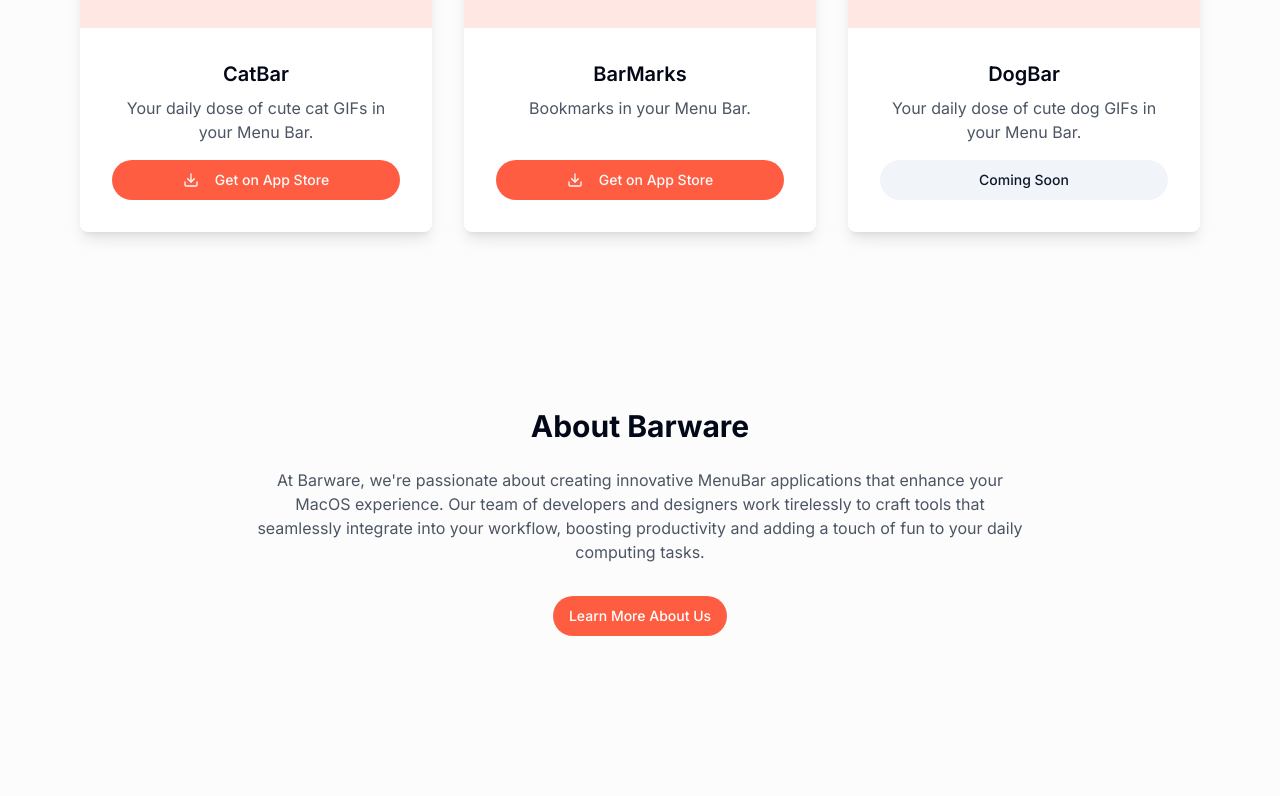
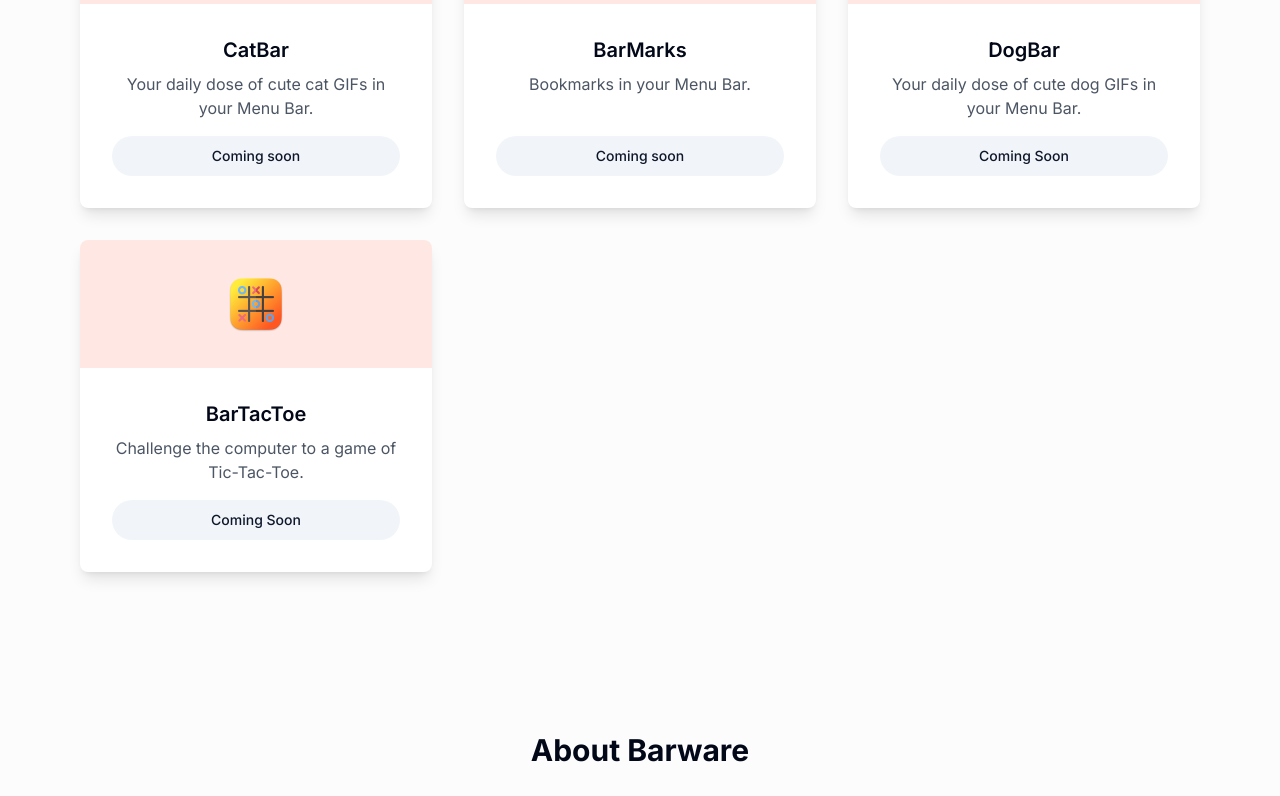
Before and after one commit to barware-io/barware.io, a Next.js app: page / in a window 1280 px wide. Shown: the part 1540-2336 px from the top of the page. Built offline with nearby package versions, Linux system fonts and the light colour scheme.

Commit message:
Add BarTacToe

```diff
--- a/components/home/AppShowcase.tsx
+++ b/components/home/AppShowcase.tsx
@@ -3,7 +3,7 @@ import { AppCard } from "./AppCard"
 
 export function AppShowcase() {
     return (
-        <section className="py-24">
+        <section className="container mx-auto px-4 py-20" id="apps">
             <div className="text-center space-y-4 mb-12">
                 <h2 className="text-4xl font-bold tracking-tight">
                     Our Apps
--- a/components/layout/Header.tsx
+++ b/components/layout/Header.tsx
@@ -11,11 +11,6 @@ export function Header() {
           <Link href="/#features" className="text-gray-600 hover:text-gray-900">Features</Link>
           <Link href="/#about" className="text-gray-600 hover:text-gray-900">About</Link>
         </div>
-        <Link href="/#apps">
-          <Button className="bg-[#FF5D41] hover:bg-[#ff4724] text-white rounded-full">
-            Explore Apps
-          </Button>
-        </Link>
       </nav>
     </header>
   )
--- a/data/apps.ts
+++ b/data/apps.ts
@@ -1,6 +1,7 @@
 import catBarImage from '@/public/assets/catbar.png'
 import dogBarImage from '@/public/assets/dogbar.png'
 import barMarksImage from '@/public/assets/barmarks.png'
+import barTactoeImage from '@/public/assets/bartactoe.png'
 import { AppType } from '@/types'
 
 export const apps: AppType[] = [
@@ -9,7 +10,8 @@ export const apps: AppType[] = [
         description: "Your daily dose of cute cat GIFs in your Menu Bar.",
         color: "bg-[#FFE8E3]",
         appStoreLink: "https://apps.apple.com/app/catbar/id1644003590",
-        isReady: true,
+        linkText: "Coming soon",
+        isReady: false,
         icon: catBarImage
     },
     {
@@ -17,8 +19,8 @@ export const apps: AppType[] = [
         description: "Bookmarks in your Menu Bar.",
         color: "bg-[#FFE8E3]",
         appStoreLink: "#",
-        linkText: "Get it on the App Store",
-        isReady: true,
+        linkText: "Coming soon",
+        isReady: false,
         icon: barMarksImage
     },
     {
@@ -30,6 +32,15 @@ export const apps: AppType[] = [
         isReady: false,
         icon: dogBarImage
     },
+    {
+        name: "BarTacToe",
+        description: "Challenge the computer to a game of Tic-Tac-Toe.",
+        color: "bg-[#FFE8E3]",
+        appStoreLink: "#",
+        linkText: "Coming Soon",
+        isReady: false,
+        icon: barTactoeImage
+    },
 ]
 
 export const favApps = [
@@ -37,8 +48,9 @@ export const favApps = [
         name: "CatBar",
         description: "Your daily dose of cute cat GIFs in your Menu Bar.",
         color: "bg-[#FFE8E3]",
-        appStoreLink: "https://apps.apple.com/app/catbar/id1644003590",
-        isReady: true,
+        appStoreLink: "#",
+        linkText: "Coming Soon",
+        isReady: false,
         icon: catBarImage
     },
     {
@@ -46,7 +58,8 @@ export const favApps = [
         description: "Bookmarks in your Menu Bar.",
         color: "bg-[#FFE8E3]",
         appStoreLink: "#",
-        isReady: true,
+        linkText: "Coming Soon",
+        isReady: false,
         icon: barMarksImage
     },
     {
```
Also changed, not shown: public/assets/bartactoe.png (added).
